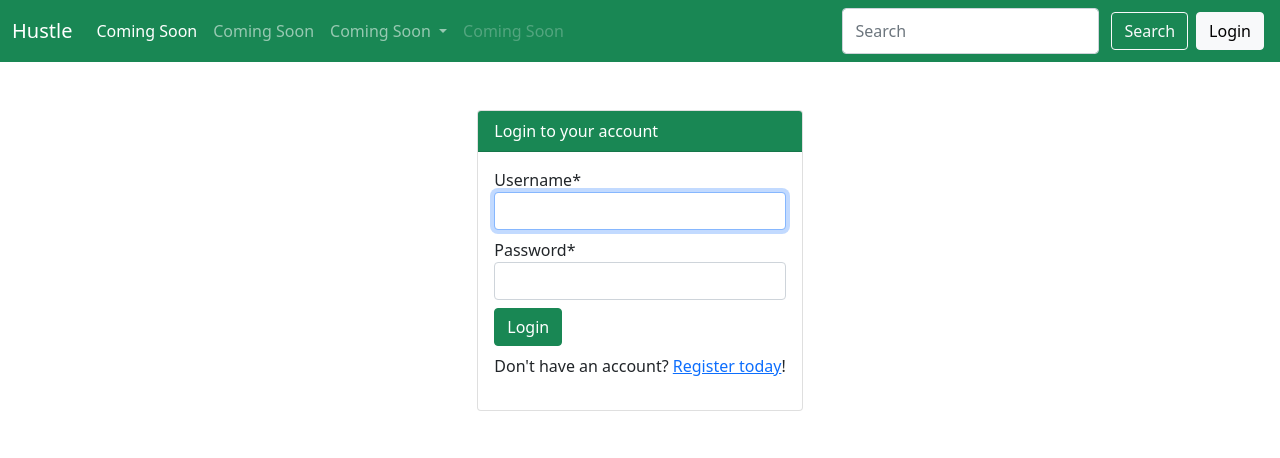
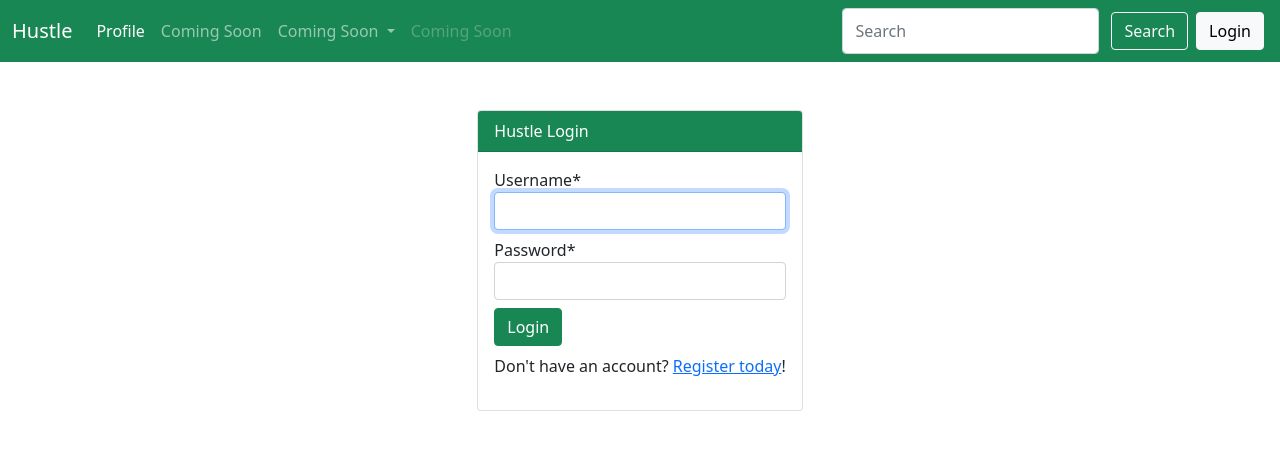
Before and after one commit to hagen-larsen-hl/3MusketeersAndARifleman, a Django app: page /main/login/ in a window 1280 px wide. Shown: the top 458 px of the page. Run offline with Django 4.2, Linux system fonts and the light colour scheme; some libraries are stand-ins or nearby versions.

Commit message:
minor style changes to web app

```diff
--- a/hustle/main/templates/main/base.html
+++ b/hustle/main/templates/main/base.html
@@ -26,7 +26,7 @@
                 <div class="collapse navbar-collapse" id="navbarSupportedContent">
                     <ul class="navbar-nav me-auto mb-2 mb-lg-0">
                         <li class="nav-item">
-                            <a class="nav-link active" aria-current="page" href="#">Coming Soon</a>
+                            <a class="nav-link active" aria-current="page" href="/main">Profile</a>
                         </li>
                         <li class="nav-item">
                             <a class="nav-link" href="#">Coming Soon</a>
--- a/hustle/main/templates/main/login.html
+++ b/hustle/main/templates/main/login.html
@@ -5,10 +5,10 @@
 {% load crispy_forms_tags %}
 
 <!--Login-->
-<div class="d-flex justify-content-center">
+<div class="d-flex justify-content-center container-sm">
   <div class="card m-5">
     <div class="card-header bg-success text-white">
-      Login to your account
+      Hustle Login
     </div>
     <div class="card-body">
       <form method="POST">
```
Also changed, not shown: hustle/main/templates/main/register.html (+2 -29 lines).
